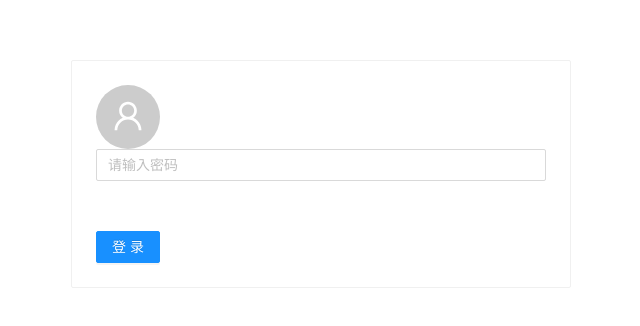
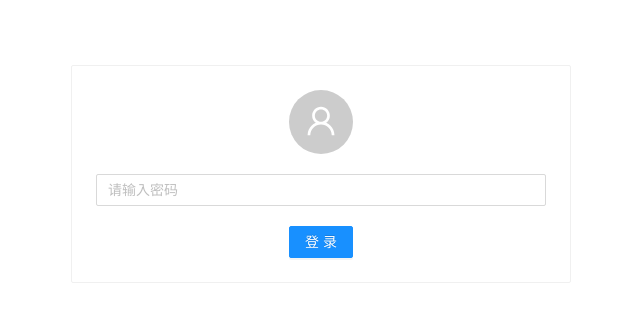
Before and after one commit to xieisabug/escape-room, a React (Create React App) app: page / in a window 1280 px wide. Shown: the part 226-552 px from the top of the page, without its empty margins (319-959 px from the left). Built offline with nearby package versions, Linux system fonts and the light colour scheme.

Commit message:
修改样式

```diff
--- a/src/page/Scene1Locker.js
+++ b/src/page/Scene1Locker.js
@@ -8,7 +8,10 @@ export default class Scene1Locker extends React.Component {
       <div className="scene-locker">
         <div className="login-window">
           <Card>
-            <Avatar size={64} icon={<UserOutlined />} />
+            <div style={{ marginBottom: "20px", textAlign: "center" }}>
+              <Avatar size={64} icon={<UserOutlined />} />
+            </div>
+
             <Input placeholder="请输入密码" />
             <div className="login-button">
               <Button type="primary">登录</Button>
--- a/src/styles.css
+++ b/src/styles.css
@@ -24,5 +24,6 @@ body,
 }
 
 .login-button {
-  margin-top: 50px;
+  margin-top: 20px;
+  text-align: center;
 }
```
